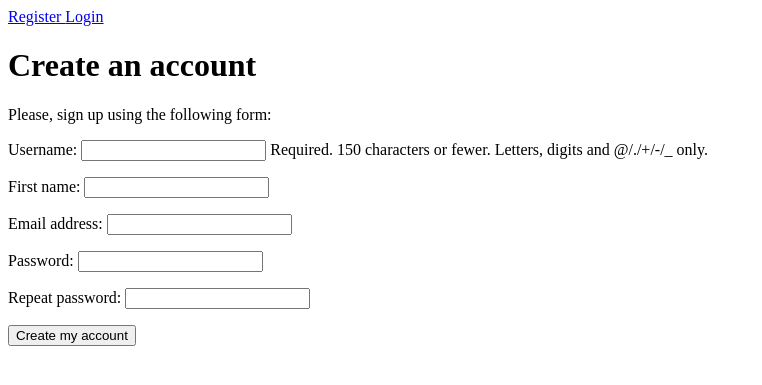
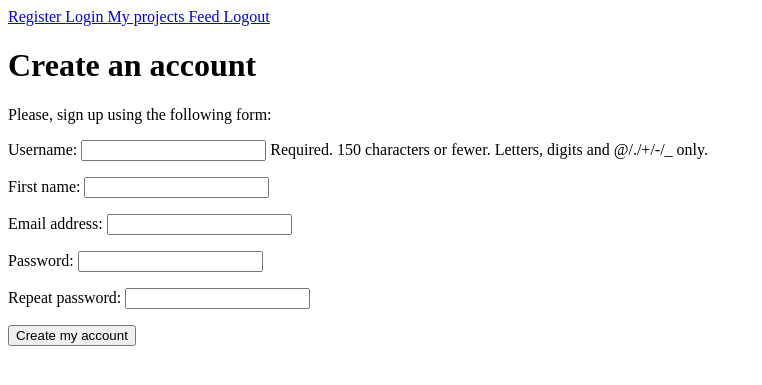
Before and after one commit to anna-osipchyk/secret_store, a Django app: page /users/register/ in a window 1280 px wide. Shown: the top 385 px of the page, without its empty margins (0-762 px from the left). Run offline with Django 3.2, Linux system fonts and the light colour scheme.

Commit message:
created app projects

```diff
--- a/secret_store/app_users/urls.py
+++ b/secret_store/app_users/urls.py
@@ -2,5 +2,6 @@ from django.urls import path, include
 from .views import *
 urlpatterns = [
     path('register/', register, name='register'),
-    path('login/', Login.as_view(), name='login')
+    path('login/', Login.as_view(), name='login'),
+    path('logout/', Logout.as_view(), name='logout')
 ]
--- a/secret_store/app_users/views.py
+++ b/secret_store/app_users/views.py
@@ -1,6 +1,5 @@
-from django.contrib.auth.views import LoginView
+from django.contrib.auth.views import LoginView, LogoutView
 from django.shortcuts import render, redirect
-from django.views.generic import *
 # Create your views here.
 from django.urls import reverse
 
@@ -23,3 +22,8 @@ def register(request):
 class Login(LoginView):
     template_name = "app_users/login.html"
     success_url = "/"
+
+
+class Logout(LogoutView):
+    template_name = "app_users/logout.html"
+    success_url = "/"
--- a/secret_store/secret_store/settings.py
+++ b/secret_store/secret_store/settings.py
@@ -39,6 +39,7 @@ INSTALLED_APPS = [
     'django.contrib.messages',
     'django.contrib.staticfiles',
     'app_users',
+    'app_projects',
 ]
 
 MIDDLEWARE = [
@@ -129,3 +130,5 @@ STATIC_URL = '/static/'
 # https://docs.djangoproject.com/en/3.2/ref/settings/#default-auto-field
 
 DEFAULT_AUTO_FIELD = 'django.db.models.BigAutoField'
+LOGIN_REDIRECT_URL = '/projects/myprojects/'
+# LOGOUT_REDIRECT_URL = '/projects/feed/'
--- a/secret_store/secret_store/urls.py
+++ b/secret_store/secret_store/urls.py
@@ -19,4 +19,5 @@ from django.urls import path, include
 urlpatterns = [
     path('admin/', admin.site.urls),
     path('users/', include('app_users.urls')),
+    path('projects/', include('app_projects.urls')),
 ]
--- a/secret_store/templates/base.html
+++ b/secret_store/templates/base.html
@@ -1,6 +1,9 @@
 
 <a href="{% url 'register'%}"> Register </a>
 <a href="{% url 'login'%}"> Login </a>
+<a href="{% url 'my projects'%}"> My projects </a>
+<a href="{% url 'feed'%}"> Feed </a>
+<a href="{% url 'logout'%}"> Logout </a>
 {% block login %}
 
 {% endblock %}
@@ -8,3 +11,16 @@
 {% block register %}
 
 {% endblock %}
+
+{% block logout %}
+
+{% endblock %}
+
+{% block myprojects %}
+
+{% endblock %}
+
+
+{% block feed %}
+
+{% endblock %}
```
